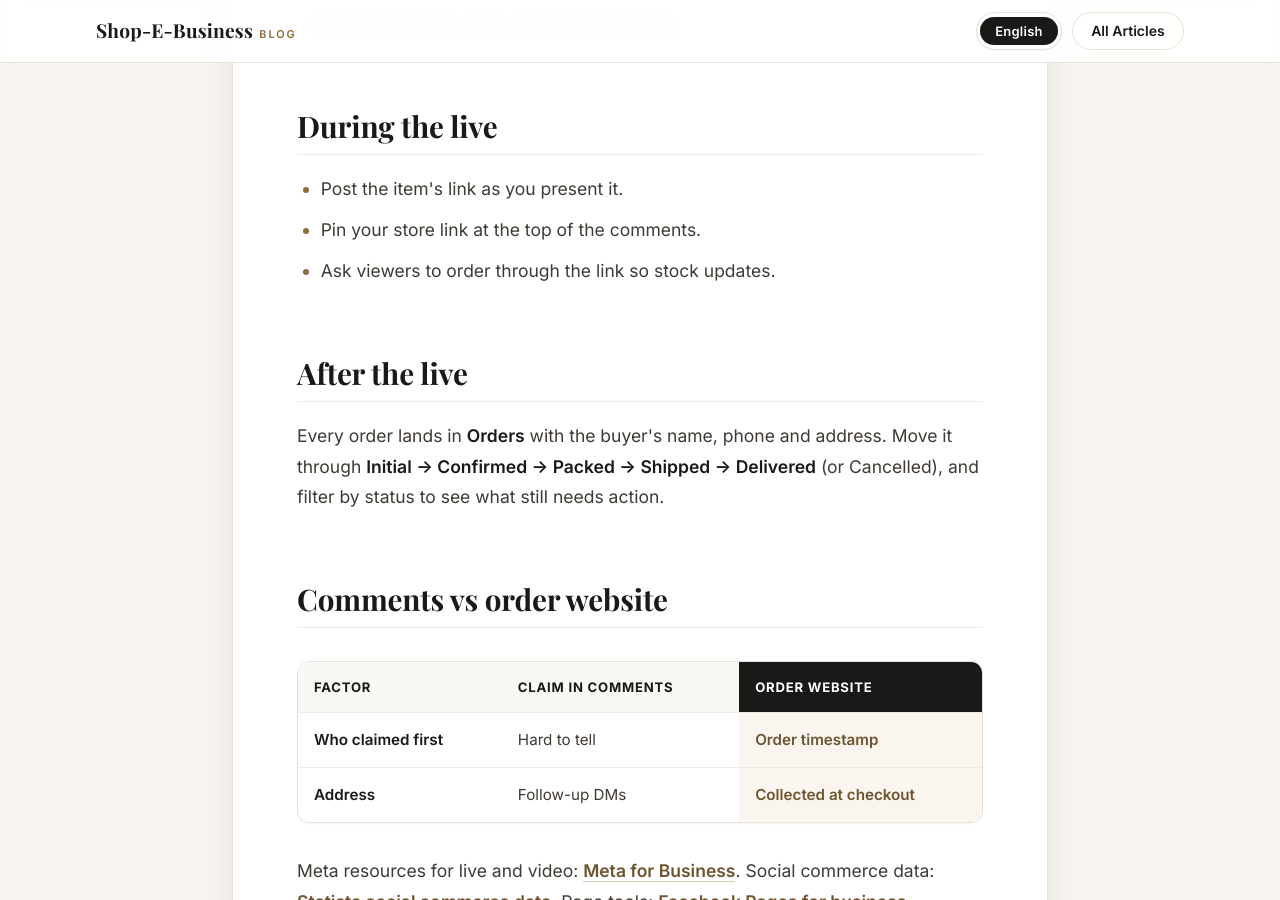
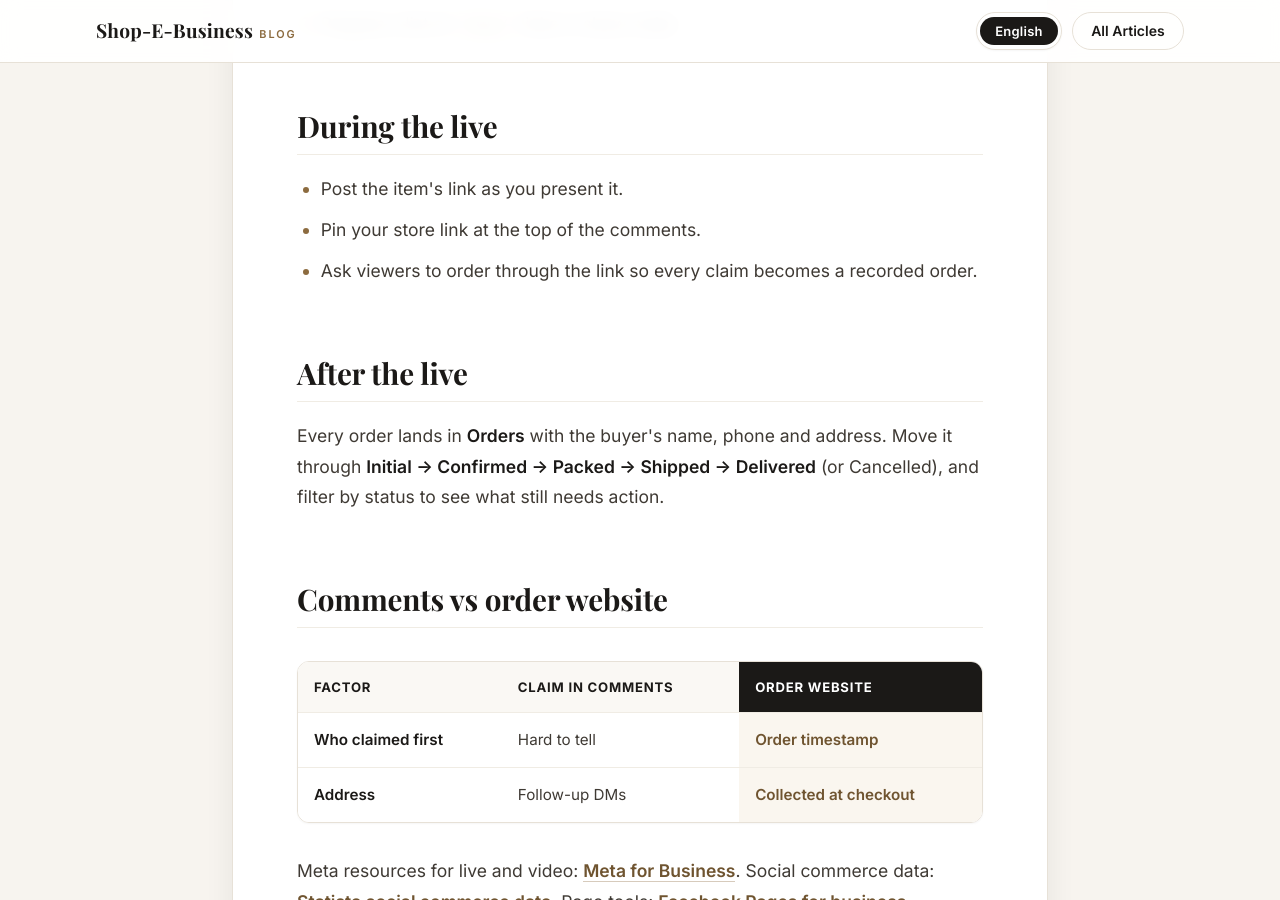
Before and after one commit to ShamsiShakeeb/shopebusiness-blog, a Jekyll site: the page built from _posts/2026-11-23-live-selling-facebook-need-order-website.html, in a window 1280 px wide and 900 px high, scrolled down 872 px. Built offline with Jekyll 4.4.1, drawn with Linux system fonts in a browser that asks for light colours.

Commit message:
Don't imply automatic stock updates on live-selling orders
Co-Authored-By: Devin AI <158243242+devin-ai-integration[bot]@users.noreply.github.com>

```diff
--- a/_posts/2026-11-23-live-selling-facebook-need-order-website.html
+++ b/_posts/2026-11-23-live-selling-facebook-need-order-website.html
@@ -69,7 +69,7 @@ languages: [en]
 <ul>
   <li>Post the item's link as you present it.</li>
   <li>Pin your store link at the top of the comments.</li>
-  <li>Ask viewers to order through the link so stock updates.</li>
+  <li>Ask viewers to order through the link so every claim becomes a recorded order.</li>
 </ul>
 
 <h2>After the live</h2>
```
